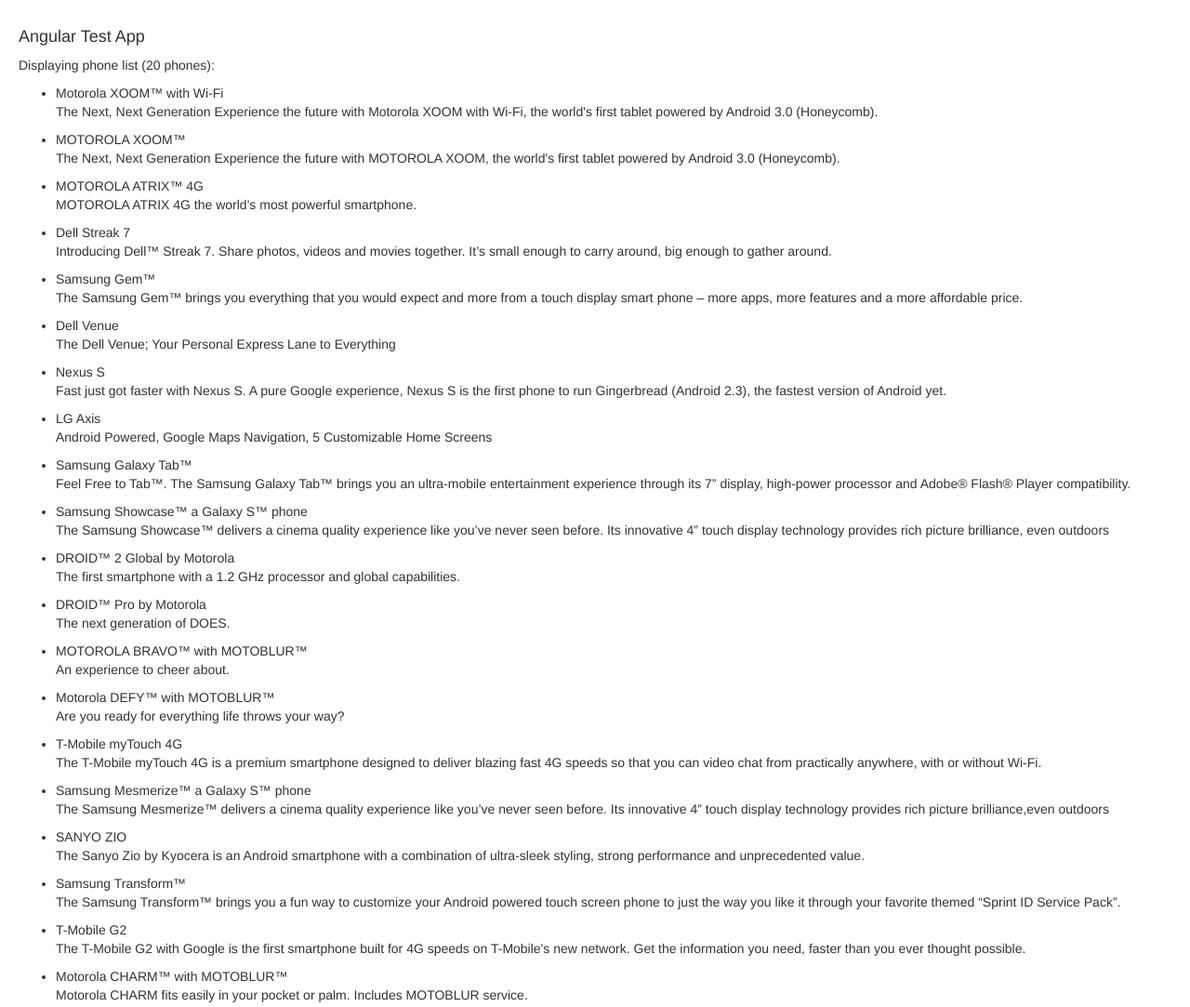
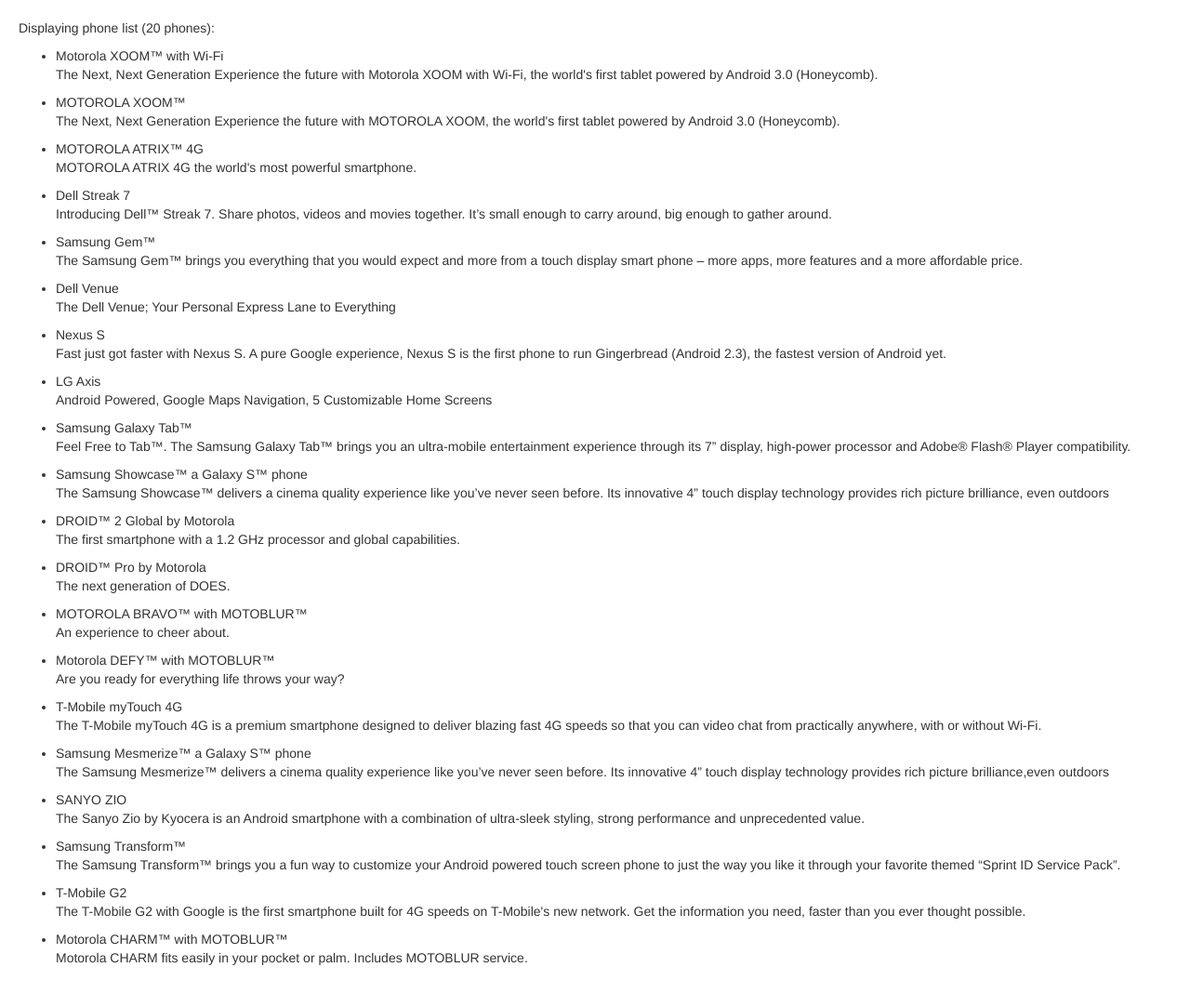
Before and after one commit to jmitchell38488/angularjs-test, a website: page index.html in a window 1280 px wide. Shown: the whole page at 93% size. Drawn offline with nearby package versions, Linux system fonts and the light colour scheme; some packages are replaced by stand-ins of ours.

Commit message:
Removed the 'Angular Test App' title from the page

```diff
--- a/index.html
+++ b/index.html
@@ -8,7 +8,6 @@
     </head>
 
     <body ng-app="app">
-        <h4>Angular Test App</h4>
         <ng-view />
 
         <!-- JS Files -->
```
